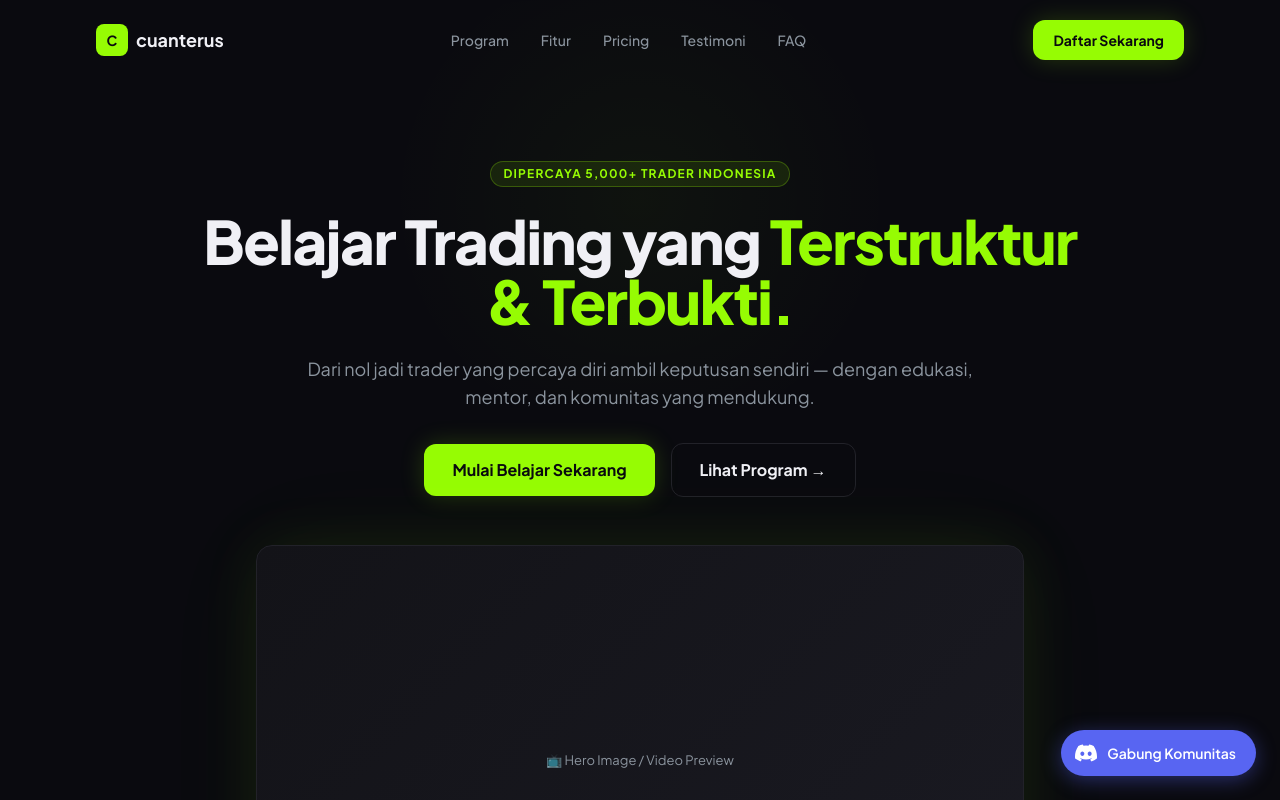
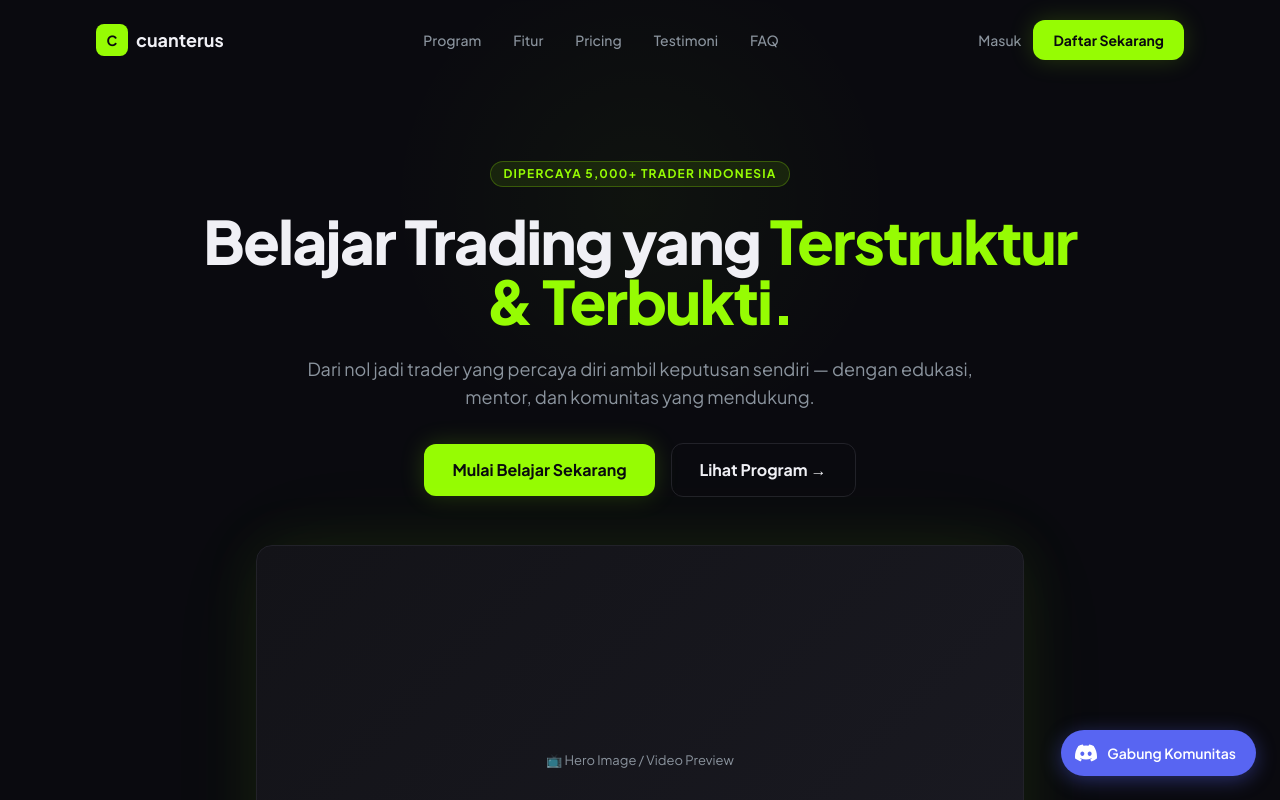
Before and after one commit to andriyantoo/CUANTERUS, a Next.js app: page / in a window 1280 px wide. Shown: the top 800 px of the page. Built offline with nearby package versions, Linux system fonts and the light colour scheme.

Commit message:
Add Login button to landing page navbar
Desktop: "Masuk" text link + "Daftar Sekarang" button
Mobile: "Masuk" link (lime color) in hamburger menu

https://claude.ai/code/session_01NBznLbFANwGvjxdkG5UKR6

```diff
--- a/components/Homepage.tsx
+++ b/components/Homepage.tsx
@@ -447,7 +447,14 @@ export default function Homepage() {
             ))}
           </div>
 
-          <div className="hidden md:block">
+          <div className="hidden md:flex items-center gap-3">
+            <a
+              href="/login"
+              className="text-sm font-medium transition-colors duration-200 hover:text-white"
+              style={{ color: TEXT_SEC }}
+            >
+              Masuk
+            </a>
             <CTAButton href={CTA_LINK} small>
               Daftar Sekarang
             </CTAButton>
@@ -490,6 +497,14 @@ export default function Homepage() {
                 {item}
               </a>
             ))}
+            <a
+              href="/login"
+              className="text-base font-medium py-2"
+              style={{ color: LIME }}
+              onClick={() => setMobileMenu(false)}
+            >
+              Masuk
+            </a>
             <CTAButton href={CTA_LINK} small>
               Daftar Sekarang
             </CTAButton>
```
